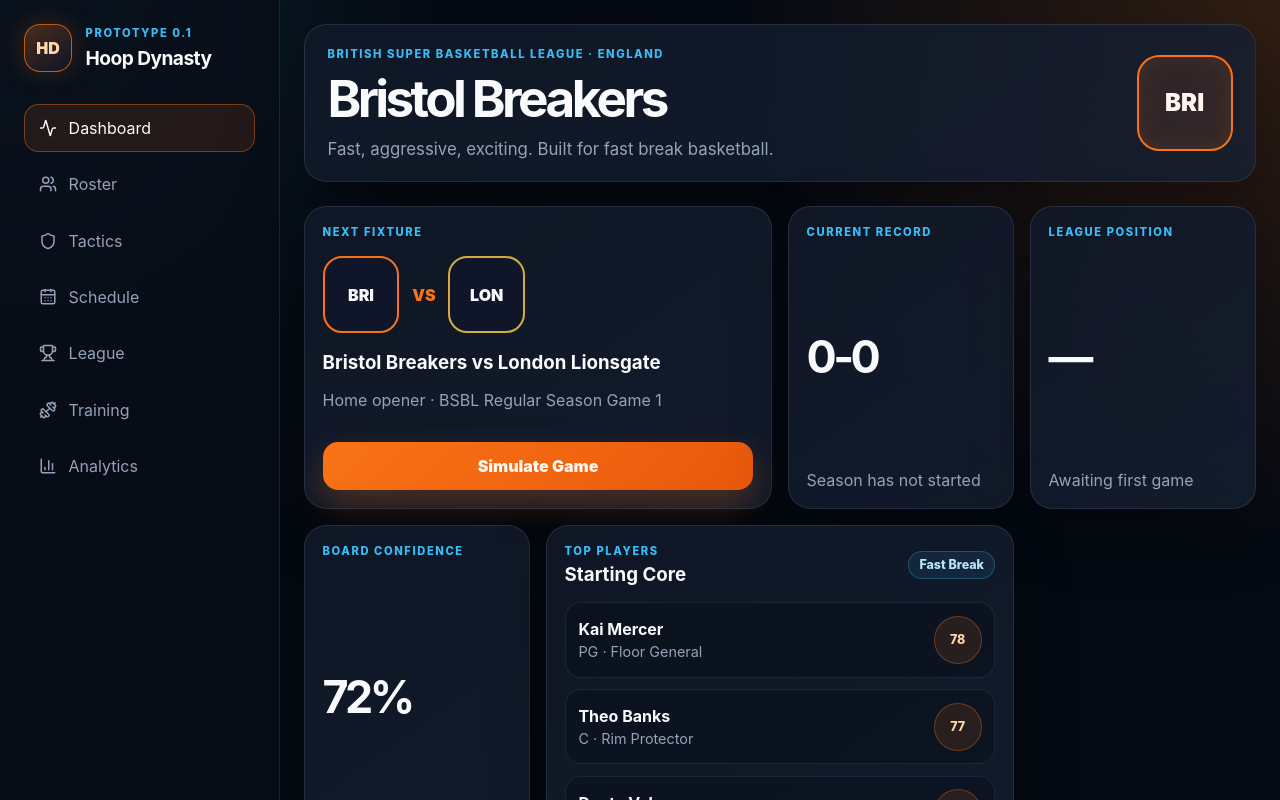
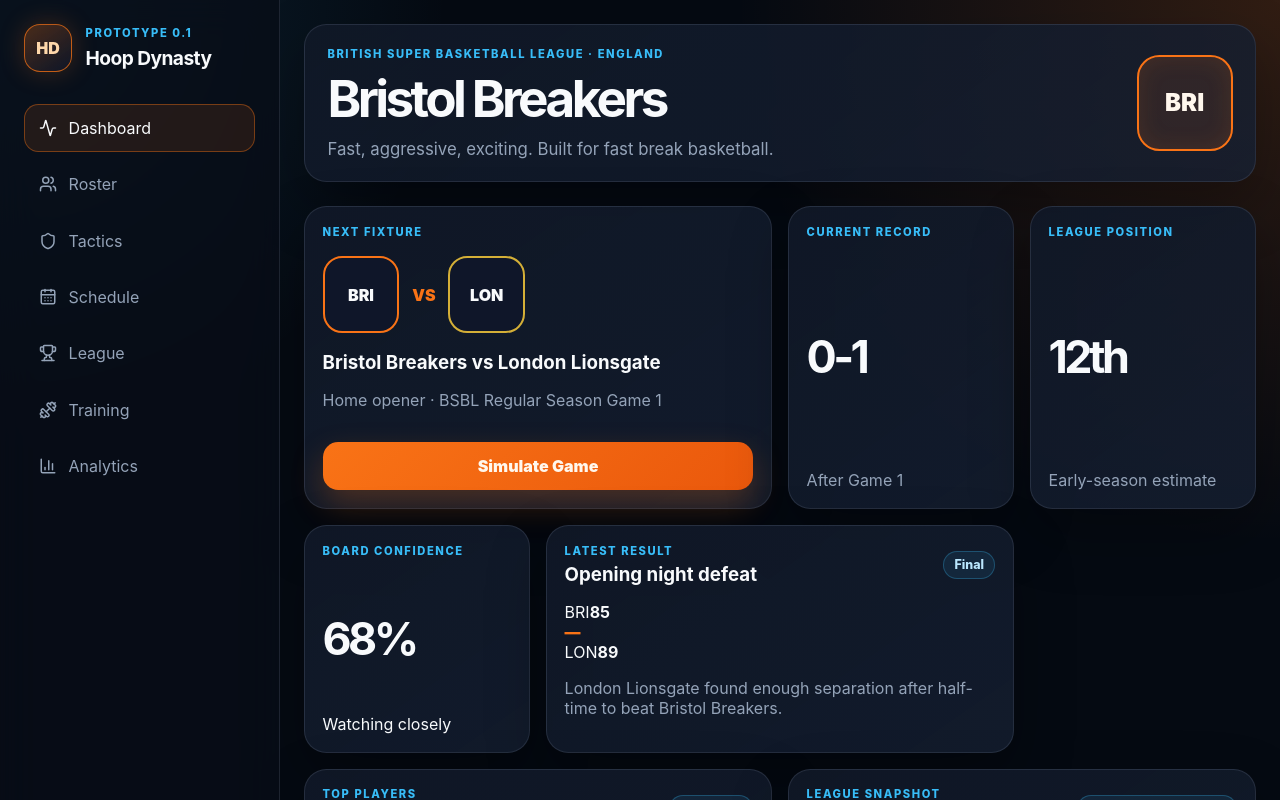
Before and after one commit to LCBlakey24-alt/hoop-dynasty-manager, a React (Vite) app: page / in a window 1280 px wide. Both pictures are taken after a click on the button "Simulate Game". Shown: the top 800 px of the page. Built offline with nearby package versions, Linux system fonts and the light colour scheme.

Commit message:
Wire simulator into dashboard

```diff
--- a/src/App.tsx
+++ b/src/App.tsx
@@ -1,5 +1,7 @@
+import { useState } from 'react';
 import { Activity, BarChart3, CalendarDays, Dumbbell, Shield, Trophy, Users } from 'lucide-react';
 import { userTeam, teams } from './data/teams';
+import { simulateGame, type SimulatedGameResult } from './game/simulateGame';
 
 const navItems = [
   { label: 'Dashboard', icon: Activity, active: true },
@@ -11,11 +13,24 @@ const navItems = [
   { label: 'Analytics', icon: BarChart3, active: false },
 ];
 
+const opponentTeam = teams.find((team) => team.id === 'london-lionsgate') ?? teams[1];
+
 const topPlayers = [...userTeam.roster]
   .sort((a, b) => b.overall - a.overall)
   .slice(0, 3);
 
 export function App() {
+  const [latestResult, setLatestResult] = useState<SimulatedGameResult | null>(null);
+
+  const userWonLatestGame = latestResult?.winnerTeamId === userTeam.id;
+  const currentRecord = latestResult
+    ? `${userWonLatestGame ? 1 : 0}-${userWonLatestGame ? 0 : 1}`
+    : `${userTeam.record.wins}-${userTeam.record.losses}`;
+
+  function handleSimulateGame() {
+    setLatestResult(simulateGame(userTeam, opponentTeam));
+  }
+
   return (
     <main className="app-shell">
       <aside className="sidebar">
@@ -58,41 +73,70 @@ export function App() {
             <div className="matchup-row">
               <TeamMini name={userTeam.shortName} colour={userTeam.primaryColor} />
               <span className="versus">VS</span>
-              <TeamMini name="LON" colour="#D4AF37" />
+              <TeamMini name={opponentTeam.shortName} colour={opponentTeam.primaryColor} />
             </div>
-            <h3>{userTeam.name} vs London Lionsgate</h3>
+            <h3>{userTeam.name} vs {opponentTeam.name}</h3>
             <p className="muted">Home opener · BSBL Regular Season Game 1</p>
-            <button className="primary-action">Simulate Game</button>
+            <button className="primary-action" onClick={handleSimulateGame}>Simulate Game</button>
           </article>
 
           <article className="panel stat-panel">
             <p className="eyebrow">Current Record</p>
-            <strong>{userTeam.record.wins}-{userTeam.record.losses}</strong>
-            <span className="muted">Season has not started</span>
+            <strong>{currentRecord}</strong>
+            <span className="muted">{latestResult ? 'After Game 1' : 'Season has not started'}</span>
           </article>
 
           <article className="panel stat-panel">
             <p className="eyebrow">League Position</p>
-            <strong>—</strong>
-            <span className="muted">Awaiting first game</span>
+            <strong>{latestResult ? (userWonLatestGame ? '1st' : '12th') : '—'}</strong>
+            <span className="muted">{latestResult ? 'Early-season estimate' : 'Awaiting first game'}</span>
           </article>
 
           <article className="panel stat-panel">
             <p className="eyebrow">Board Confidence</p>
-            <strong>72%</strong>
-            <span className="positive">Stable</span>
+            <strong>{latestResult ? (userWonLatestGame ? '76%' : '68%') : '72%'}</strong>
+            <span className={latestResult && !userWonLatestGame ? 'warning' : 'positive'}>
+              {latestResult ? (userWonLatestGame ? 'Rising' : 'Watching closely') : 'Stable'}
+            </span>
           </article>
+
+          {latestResult && (
+            <article className="panel wide-panel result-panel">
+              <div className="panel-header">
+                <div>
+                  <p className="eyebrow">Latest Result</p>
+                  <h3>{userWonLatestGame ? 'Opening night win' : 'Opening night defeat'}</h3>
+                </div>
+                <span className="chip">Final</span>
+              </div>
+              <div className="scoreboard-row">
+                <ScoreBlock team={userTeam.shortName} score={latestResult.homeScore} colour={userTeam.primaryColor} />
+                <span className="versus">—</span>
+                <ScoreBlock team={opponentTeam.shortName} score={latestResult.awayScore} colour={opponentTeam.primaryColor} />
+              </div>
+              <p className="muted">{latestResult.summary}</p>
+            </article>
+          )}
 
           <article className="panel wide-panel">
             <div className="panel-header">
               <div>
                 <p className="eyebrow">Top Players</p>
-                <h3>Starting Core</h3>
+                <h3>{latestResult ? 'Game Leaders' : 'Starting Core'}</h3>
               </div>
-              <span className="chip">{userTeam.playStyle}</span>
+              <span className="chip">{latestResult ? 'Box Score' : userTeam.playStyle}</span>
             </div>
             <div className="player-list">
-              {topPlayers.map((player) => (
+              {(latestResult ? latestResult.topPerformers.slice(0, 3) : topPlayers).map((player) => (
+                'playerName' in player ? (
+                  <div className="player-row" key={player.playerId}>
+                    <div>
+                      <strong>{player.playerName}</strong>
+                      <span>{player.teamName} · {player.rebounds} REB · {player.assists} AST</span>
+                    </div>
+                    <div className="rating-pill">{player.points}</div>
+                  </div>
+                ) : (
                   <div className="player-row" key={player.id}>
                     <div>
                       <strong>{player.name}</strong>
@@ -100,6 +144,7 @@ export function App() {
                     </div>
                     <div className="rating-pill">{player.overall}</div>
                   </div>
+                )
               ))}
             </div>
           </article>
@@ -118,7 +163,7 @@ export function App() {
                   <span className="team-dot" style={{ background: team.primaryColor }} />
                   <span>{team.name}</span>
                   <span className="muted">{team.nation}</span>
-                  <strong>{team.record.wins}-{team.record.losses}</strong>
+                  <strong>{getDisplayRecord(team.id, latestResult)}</strong>
                 </div>
               ))}
             </div>
@@ -141,3 +186,26 @@ function TeamMini({ name, colour }: TeamMiniProps) {
     </div>
   );
 }
+
+type ScoreBlockProps = {
+  team: string;
+  score: number;
+  colour: string;
+};
+
+function ScoreBlock({ team, score, colour }: ScoreBlockProps) {
+  return (
+    <div className="score-block" style={{ borderColor: colour }}>
+      <span>{team}</span>
+      <strong>{score}</strong>
+    </div>
+  );
+}
+
+function getDisplayRecord(teamId: string, latestResult: SimulatedGameResult | null) {
+  if (!latestResult || (teamId !== latestResult.homeTeamId && teamId !== latestResult.awayTeamId)) {
+    return '0-0';
+  }
+
+  return latestResult.winnerTeamId === teamId ? '1-0' : '0-1';
+}
```
Lines whose indentation alone changed are shown as unchanged.
